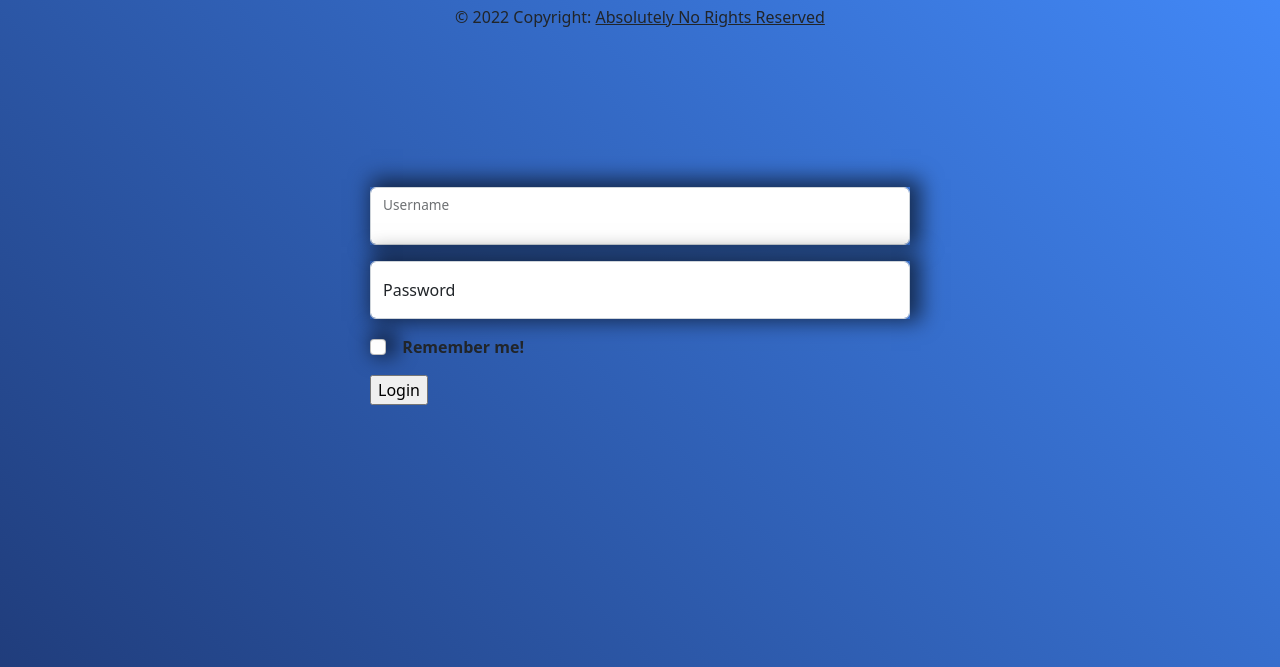
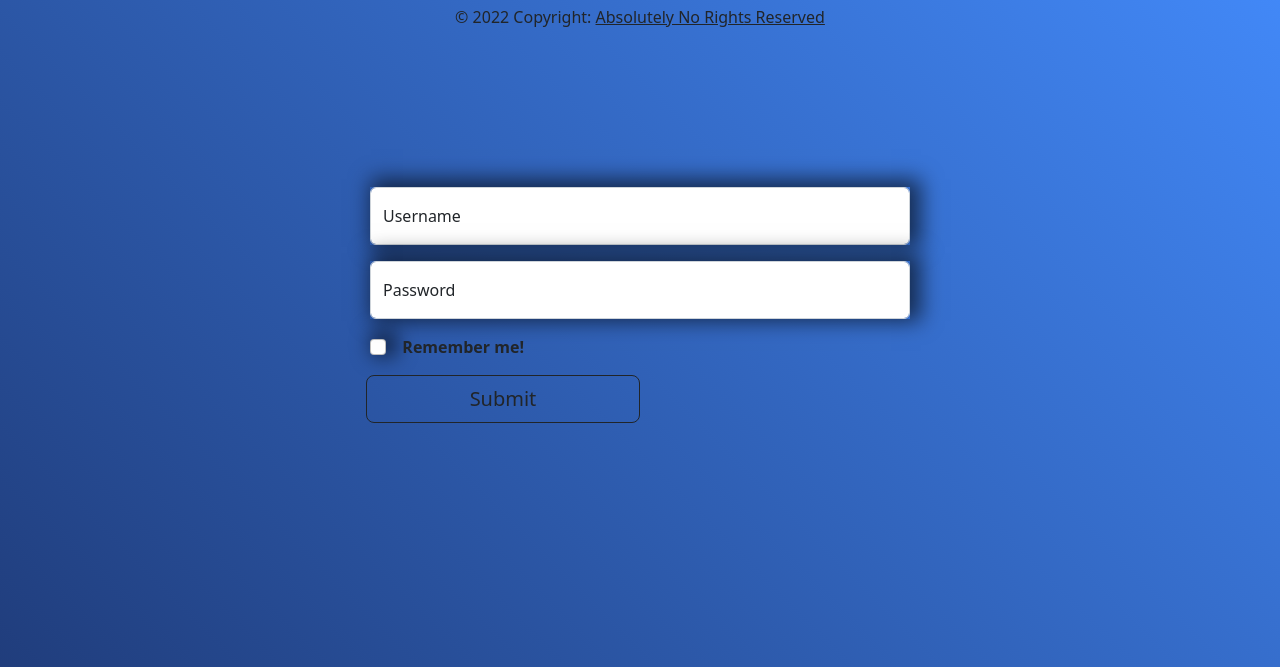
Before and after one commit to davidmenaged/Course-Manager, a PHP site: page /login.php in a window 1280 px wide. Shown: the part 133-800 px from the top of the page. Run offline with PHP 8.4, Linux system fonts and the light colour scheme.

Commit message:
Update login.php

```diff
--- a/pages/login.php
+++ b/pages/login.php
@@ -1,14 +1,16 @@
-<?php include "../templates/Header.php"; ?>
+<html>
+<body>
+
+ <?php include "../templates/Header.php"; ?>
     <div class = "container-fluid px-4" id="containerLogin">
         <div class= "" id="centralize">
-            <form>
-<form action="response.php" method="post">
+            <form action="response.php" method="post">
             <div class="form-floating mb-3" id = "formShadow">
-                <input type="text" class="form-control" id="floatingInput" value="<?php if(isset($_COOKIE["username"])) { echo $_COOKIE["username"]; } ?>">
+                <input type="text" class="form-control" id="floatingInput" name="username" placeholder="Username" value="<?php if(isset($_COOKIE["username"])) { echo $_COOKIE["username"]; } ?>">
                 <label for="floatingInput">Username</label>
             </div>
             <div class="form-floating" id = "formShadow">
-                <input type="password" class="form-control" id="floatingPassword" placeholder="Password" value="<?php if(isset($_COOKIE["password"])) { echo $_COOKIE["password"]; } ?>">
+                <input type="password" class="form-control" name="password" id="floatingPassword" placeholder="Password" value="<?php if(isset($_COOKIE["password"])) { echo $_COOKIE["password"]; } ?>">
                 <label for="floatingPassword">Password</label>
             </div>
                 <div class="mt-3 mb-3 form-check">
@@ -16,12 +18,13 @@
                     <label class="form-check-label" for="exampleCheck1">&nbsp&nbsp<b>Remember me!</b></label>
                 </div>
                 <div class = "row row-cols-sm-2 g-2">
-		<p><input type="submit" value="Login"></span></p>
-
+                <button type="submit" class="btn btn-outline-dark btn-lg">Submit</button>
                 </div>
                 </form>
         </div>
     </div>
-<footer>
 <?php include "../templates/Footer.php"; ?>
-</footer>
+
+
+</body>
+</html>
```
